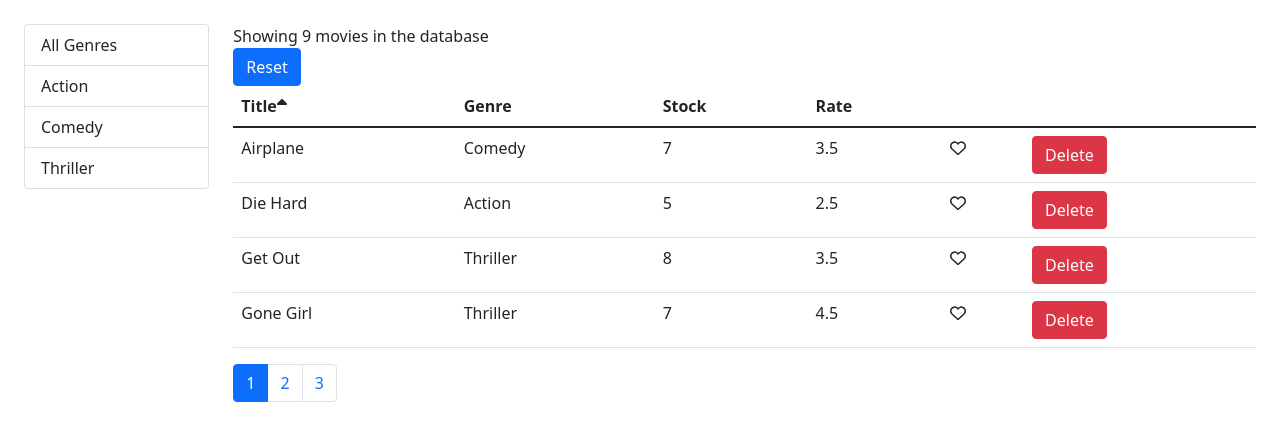
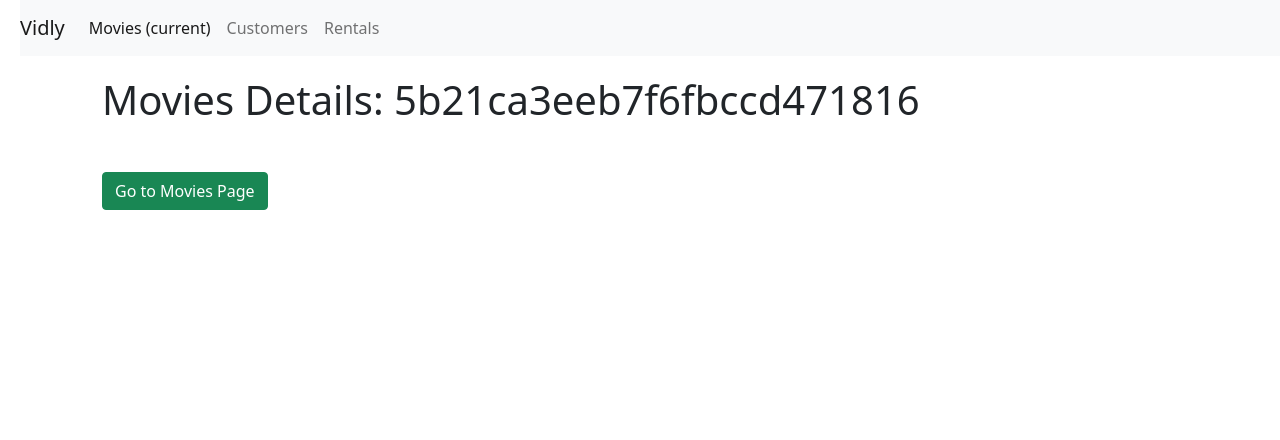
Before and after one commit to sakibcy/mosh-react-vidly, a React (Create React App) app: page /movies/5b21ca3eeb7f6fbccd471816 in a window 1280 px wide. Shown: the top 440 px of the page. Built offline with nearby package versions, Linux system fonts and the light colour scheme.

Commit message:
Added *Routing * NavBar

```diff
--- a/package.json
+++ b/package.json
@@ -16,6 +16,7 @@
     "prop-types": "^15.8.1",
     "react": "^17.0.2",
     "react-dom": "^17.0.2",
+    "react-router-dom": "^6.3.0",
     "react-scripts": "5.0.0",
     "web-vitals": "^2.1.4"
   },
--- a/src/App.js
+++ b/src/App.js
@@ -1,14 +1,29 @@
-import React, { Component } from 'react';
-import './App.css';
-import MovieServices from './components/movieServices';
-import { getMovies } from './services/fakeMovieService';
+import React from "react";
+import { Navigate, Route, Routes } from "react-router-dom";
+import "./App.css";
+import NavBar from "./components/common/navBar";
+import NotFound from "./components/common/notFound";
+import Customers from "./components/customers";
+import MovieServices from "./components/movieServices";
+import MovieServicesDetails from "./components/movieServicesDetails";
+import Rentals from "./components/rentals";
 
-class App extends Component {
-  render() {
-    return (
-      <MovieServices />
-    );
-  }
-}
+const App = () => {
+  return (
+    <div>
+      <NavBar />
+
+      <Routes>
+        <Route path="/" element={<Navigate to="/movies" />} />
+        <Route path="movies" element={<MovieServices />} />
+        <Route path="movies/:id" element={<MovieServicesDetails />} />
+        <Route path="customers" element={<Customers />} />
+        <Route path="rentals" element={<Rentals />} />
+        <Route path="not-found" element={<NotFound />} />
+        <Route path="*" element={<Navigate to="/not-found" />} />
+      </Routes>
+    </div>
+  );
+};
 
 export default App;
--- /dev/null
+++ b/src/components/common/navBar.jsx
@@ -0,0 +1,26 @@
+import React, { Component } from 'react';
+import { Link, Outlet } from 'react-router-dom';
+
+const NavBar = () => {
+    return (
+        <div className=''>
+
+        <nav class="navbar navbar-expand-lg navbar-light bg-light">
+  <Link class="navbar-brand" to="/">Vidly</Link>
+  <button class="navbar-toggler" type="button" data-toggle="collapse" data-target="#navbarNavAltMarkup" aria-controls="navbarNavAltMarkup" aria-expanded="false" aria-label="Toggle navigation">
+    <span class="navbar-toggler-icon"></span>
+  </button>
+  <div class="collapse navbar-collapse" id="navbarNavAltMarkup">
+    <div class="navbar-nav">
+      <Link class="nav-item nav-link active" to="/movies">Movies <span class="sr-only">(current)</span></Link>
+      <Link class="nav-item nav-link" to="/customers">Customers</Link>
+      <Link class="nav-item nav-link" to="/rentals">Rentals</Link>
+      <Outlet/>
+    </div>
+  </div>
+</nav>
+        </div>
+     );
+}
+
+export default NavBar;
--- /dev/null
+++ b/src/components/common/notFound.jsx
@@ -0,0 +1,11 @@
+import React from 'react';
+
+const NotFound = () => {
+    return (
+        <h1>
+            Not Found
+        </h1>
+     );
+}
+
+export default NotFound;
--- /dev/null
+++ b/src/components/customers.jsx
@@ -0,0 +1,11 @@
+import React from 'react';
+
+const Customers = () => {
+    return (
+        <h1>
+            Customers
+        </h1>
+     );
+}
+
+export default Customers;
--- a/src/components/movieServices.jsx
+++ b/src/components/movieServices.jsx
@@ -7,6 +7,7 @@ import ListGroup from "./common/listGroup";
 import { getGenres } from "../services/fakeGenreService";
 import MoviesTable from "./moviesTable";
 import _ from 'lodash';
+import { Outlet } from "react-router-dom";
 
 class MovieServices extends Component {
   state = {
@@ -76,6 +77,7 @@ class MovieServices extends Component {
 
     return (
       <React.Fragment>
+        <Outlet/>
         <div className="p-4 row">
           <div className="col-2">
             <ListGroup
--- /dev/null
+++ b/src/components/movieServicesDetails.jsx
@@ -0,0 +1,22 @@
+import React from 'react';
+import { useLocation, useNavigate, useParams } from 'react-router-dom';
+
+const MovieServicesDetails = () => {
+    const navigate = useNavigate();
+    const location = useLocation();
+    const gotoMovies = () => {
+        return navigate('/' + location.search);
+    };
+
+    const {id} = useParams();
+
+    return (
+        <div className='container'>
+            <h1 style={{padding: '20px'}}>Movies Details: {id}</h1>
+            <button style={{margin: '20px'}} type="button" class="btn btn-success" onClick={() => gotoMovies()}>Go to Movies Page</button>
+
+        </div>
+     );
+}
+
+export default MovieServicesDetails;
--- a/src/components/moviesTable.jsx
+++ b/src/components/moviesTable.jsx
@@ -1,10 +1,12 @@
 import Like from "./common/like";
 import React, {Component} from "react";
 import Table from "./common/table";
+import { Link } from "react-router-dom";
 
 class MoviesTable extends Component {
   columns = [
-    {path: 'title', label: 'Title'},
+    {path: 'title', label: 'Title',
+    content: movie => <Link style={{textDecoration: 'none'}} to={`/movies/${movie._id}`}>{movie.title}</Link>},
     {path: 'genre.name', label: 'Genre'},
     {path: 'numberInStock', label: 'Stock'},
     {path: 'dailyRentalRate', label: 'Rate'},
--- /dev/null
+++ b/src/components/rentals.jsx
@@ -0,0 +1,11 @@
+import React from 'react';
+
+const Rentals = () => {
+    return (
+        <h1>
+            Rentals
+        </h1>
+     );
+}
+
+export default Rentals;
--- a/src/index.css
+++ b/src/index.css
@@ -15,3 +15,7 @@ code {
 .clickable {
   cursor: pointer;
 }
+
+.navbar {
+  margin-left: 20px;
+}
--- a/src/index.js
+++ b/src/index.js
@@ -1,15 +1,18 @@
-import React from 'react';
-import ReactDOM from 'react-dom';
-import './index.css';
-import App from './App';
-import reportWebVitals from './reportWebVitals';
-import 'bootstrap/dist/css/bootstrap.css';
+import React from "react";
+import ReactDOM from "react-dom";
+import "./index.css";
+import App from "./App";
+import reportWebVitals from "./reportWebVitals";
+import "bootstrap/dist/css/bootstrap.css";
+import { BrowserRouter } from "react-router-dom";
 
 ReactDOM.render(
   <React.StrictMode>
-    <App />
+    <BrowserRouter>
+      <App />
+    </BrowserRouter>
   </React.StrictMode>,
-  document.getElementById('root')
+  document.getElementById("root")
 );
 
 // If you want to start measuring performance in your app, pass a function
--- a/src/services/fakeMovieService.js
+++ b/src/services/fakeMovieService.js
@@ -1,4 +1,5 @@
 import * as genresAPI from "./fakeGenreService";
+import { Link } from "react-router-dom";
 
 const movies = [
   {
@@ -8,7 +9,7 @@ const movies = [
     numberInStock: 6,
     dailyRentalRate: 2.5,
     publishDate: "2018-01-03T19:04:28.809Z",
-    liked: false
+    liked: false,
   },
   {
     _id: "5b21ca3eeb7f6fbccd471816",
@@ -16,7 +17,7 @@ const movies = [
     genre: { _id: "5b21ca3eeb7f6fbccd471818", name: "Action" },
     numberInStock: 5,
     dailyRentalRate: 2.5,
-    liked: false
+    liked: false,
   },
   {
     _id: "5b21ca3eeb7f6fbccd471817",
@@ -24,7 +25,7 @@ const movies = [
     genre: { _id: "5b21ca3eeb7f6fbccd471820", name: "Thriller" },
     numberInStock: 8,
     dailyRentalRate: 3.5,
-    liked: false
+    liked: false,
   },
   {
     _id: "5b21ca3eeb7f6fbccd471819",
@@ -32,7 +33,7 @@ const movies = [
     genre: { _id: "5b21ca3eeb7f6fbccd471814", name: "Comedy" },
     numberInStock: 7,
     dailyRentalRate: 3.5,
-    liked: false
+    liked: false,
   },
   {
     _id: "5b21ca3eeb7f6fbccd47181a",
@@ -40,7 +41,7 @@ const movies = [
     genre: { _id: "5b21ca3eeb7f6fbccd471814", name: "Comedy" },
     numberInStock: 7,
     dailyRentalRate: 3.5,
-    liked: false
+    liked: false,
   },
   {
     _id: "5b21ca3eeb7f6fbccd47181b",
@@ -48,7 +49,7 @@ const movies = [
     genre: { _id: "5b21ca3eeb7f6fbccd471814", name: "Comedy" },
     numberInStock: 7,
     dailyRentalRate: 3.5,
-    liked: false
+    liked: false,
   },
   {
     _id: "5b21ca3eeb7f6fbccd47181e",
@@ -56,7 +57,7 @@ const movies = [
     genre: { _id: "5b21ca3eeb7f6fbccd471820", name: "Thriller" },
     numberInStock: 7,
     dailyRentalRate: 4.5,
-    liked: false
+    liked: false,
   },
   {
     _id: "5b21ca3eeb7f6fbccd47181f",
@@ -64,7 +65,7 @@ const movies = [
     genre: { _id: "5b21ca3eeb7f6fbccd471820", name: "Thriller" },
     numberInStock: 4,
     dailyRentalRate: 3.5,
-    liked: false
+    liked: false,
   },
   {
     _id: "5b21ca3eeb7f6fbccd471821",
@@ -72,8 +73,8 @@ const movies = [
     genre: { _id: "5b21ca3eeb7f6fbccd471818", name: "Action" },
     numberInStock: 7,
     dailyRentalRate: 3.5,
-    liked: false
-  }
+    liked: false,
+  },
 ];
 
 export function getMovies() {
@@ -81,13 +82,13 @@ export function getMovies() {
 }
 
 export function getMovie(id) {
-  return movies.find(m => m._id === id);
+  return movies.find((m) => m._id === id);
 }
 
 export function saveMovie(movie) {
-  let movieInDb = movies.find(m => m._id === movie._id) || {};
+  let movieInDb = movies.find((m) => m._id === movie._id) || {};
   movieInDb.name = movie.name;
-  movieInDb.genre = genresAPI.genres.find(g => g._id === movie.genreId);
+  movieInDb.genre = genresAPI.genres.find((g) => g._id === movie.genreId);
   movieInDb.numberInStock = movie.numberInStock;
   movieInDb.dailyRentalRate = movie.dailyRentalRate;
 
@@ -100,7 +101,7 @@ export function saveMovie(movie) {
 }
 
 export function deleteMovie(id) {
-  let movieInDb = movies.find(m => m._id === id);
+  let movieInDb = movies.find((m) => m._id === id);
   movies.splice(movies.indexOf(movieInDb), 1);
   return movieInDb;
 }
```
Also changed, not shown: 1 other file (tests, documents, lock files or other folders).
